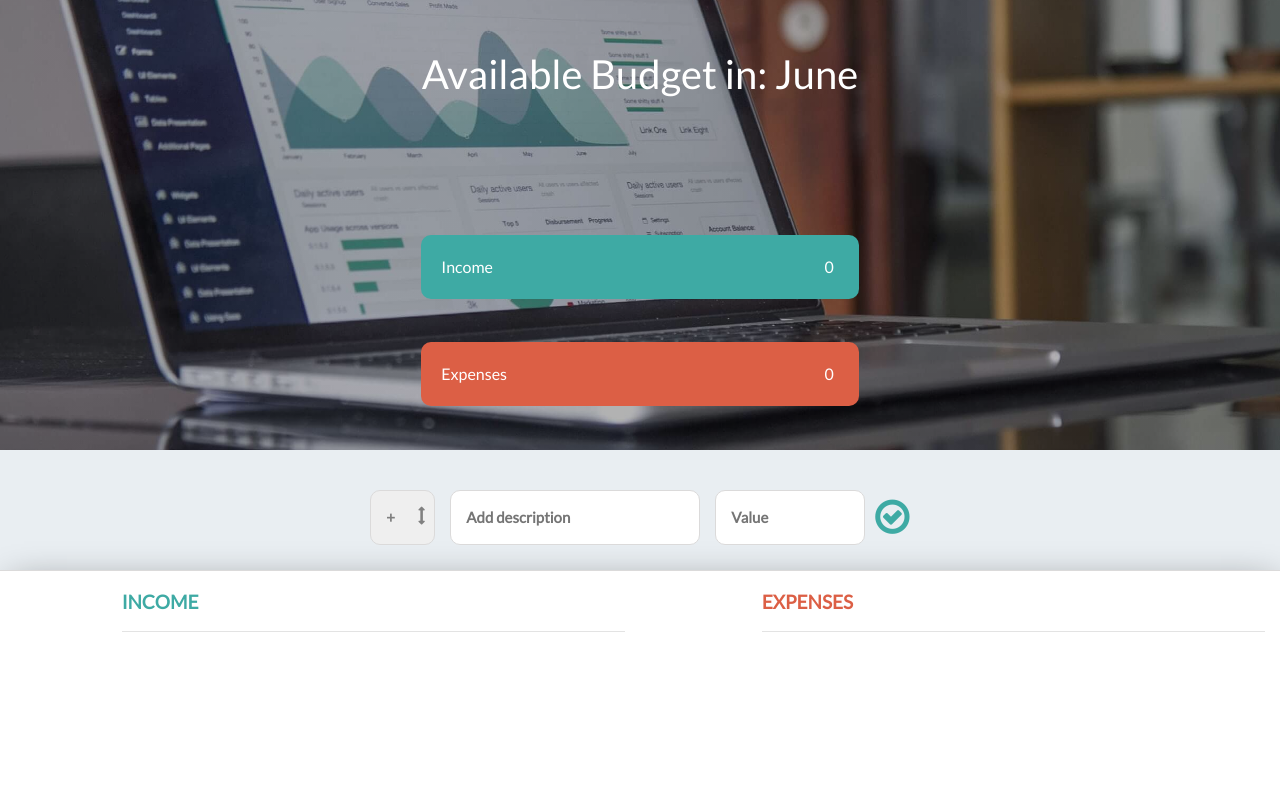
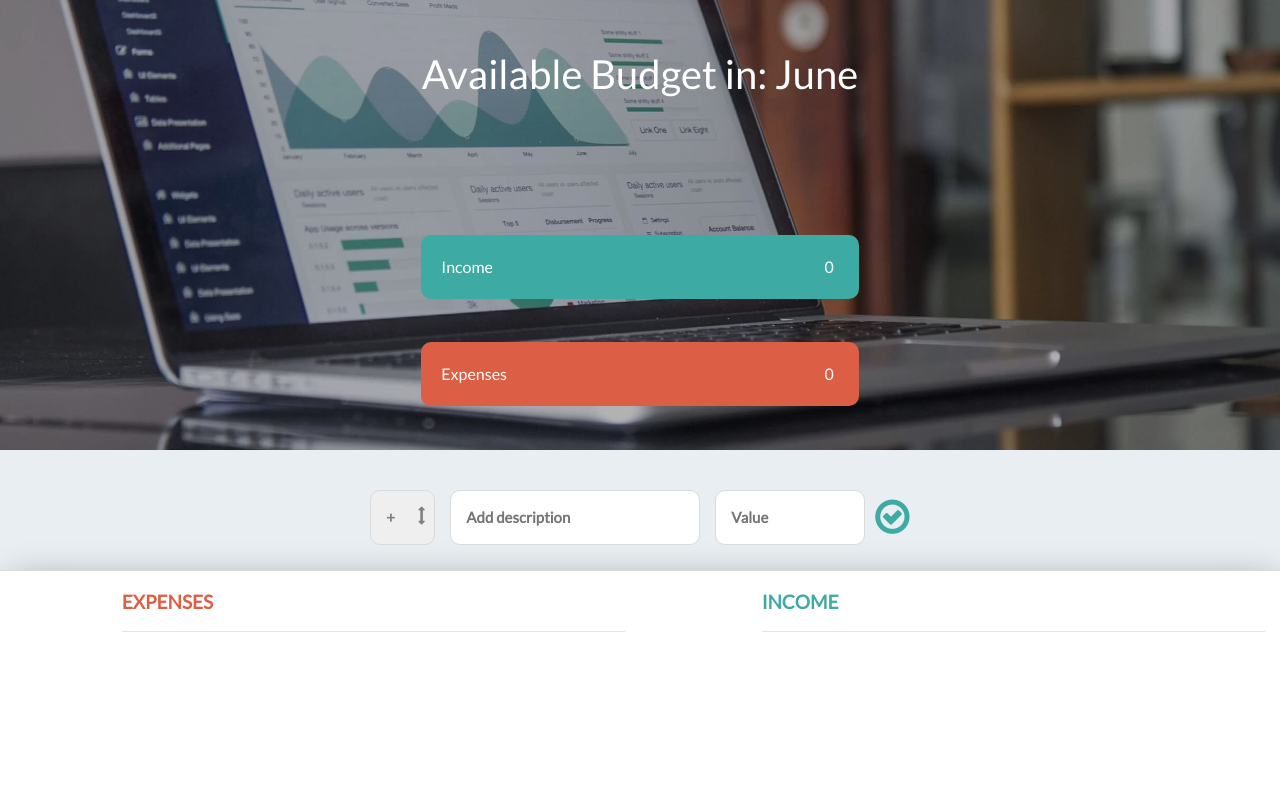
Before and after one commit to Zimann/Budget-Helper-Angular, an Angular app in the folder Budget-Helper/: page / in a window 1280 px wide. Shown: the top 800 px of the page. Built offline with nearby package versions, Linux system fonts and the light colour scheme.

Commit message:
move template from main-overview into separate components

```diff
--- a/Budget-Helper/src/app/main-overview/expense-overview/expense-overview.component.html
+++ b/Budget-Helper/src/app/main-overview/expense-overview/expense-overview.component.html
@@ -1,3 +1,9 @@
-<p>
-  expense-overview works!
-</p>
+<h3 class="col-title col-title-expenses">EXPENSES</h3>
+<hr>
+  <ul class="expense-entry-list">
+    <li *ngFor="let addedEntry of addedEntries">
+      <span>{{addedEntry.description}}</span>
+      <span>{{addedEntry.value}}</span>
+      <hr>
+    </li>
+  </ul>
--- a/Budget-Helper/src/app/main-overview/expense-overview/expense-overview.component.scss
+++ b/Budget-Helper/src/app/main-overview/expense-overview/expense-overview.component.scss
@@ -0,0 +1,10 @@
+.col-title {
+  padding-top: 20px;
+  padding-bottom: 2px;
+  font-size: 19px;
+  font-weight: bold;
+}
+
+.col-title-expenses {
+  color: #dc5f45;
+}
--- a/Budget-Helper/src/app/main-overview/expense-overview/expense-overview.component.ts
+++ b/Budget-Helper/src/app/main-overview/expense-overview/expense-overview.component.ts
@@ -1,4 +1,5 @@
-import { Component, OnInit } from '@angular/core';
+import {Component, Input, OnInit} from '@angular/core';
+import {OperationService} from '../../operation.service';
 
 @Component({
   selector: 'app-expense-overview',
@@ -7,7 +8,9 @@ import { Component, OnInit } from '@angular/core';
 })
 export class ExpenseOverviewComponent implements OnInit {
 
-  constructor() { }
+  public addedEntries = this.operationService.expenseEntries;
+
+  constructor(private operationService: OperationService) { }
 
   ngOnInit() {
   }
--- a/Budget-Helper/src/app/main-overview/income-overview/income-overview.component.html
+++ b/Budget-Helper/src/app/main-overview/income-overview/income-overview.component.html
@@ -1,3 +1,2 @@
-<p>
-  income-overview works!
-</p>
+ <h3 class="col-title col-title-income">INCOME</h3>
+ <hr>
--- a/Budget-Helper/src/app/main-overview/income-overview/income-overview.component.scss
+++ b/Budget-Helper/src/app/main-overview/income-overview/income-overview.component.scss
@@ -0,0 +1,10 @@
+.col-title {
+  padding-top: 20px;
+  padding-bottom: 2px;
+  font-size: 19px;
+  font-weight: bold;
+}
+
+.col-title-income {
+  color: #3eaaa4;
+}
--- a/Budget-Helper/src/app/main-overview/main-overview.component.html
+++ b/Budget-Helper/src/app/main-overview/main-overview.component.html
@@ -1,10 +1,8 @@
   <div class="row main-overview-container">
+    <div class="expenses-col col-md-5 offset-1">
+      <app-expense-overview></app-expense-overview>
+    </div>
     <div class="income-col col-md-5 offset-1">
-      <h3 class="col-title col-title-income">INCOME</h3>
-      <hr>
-    </div>
-    <div class="expenses-col col-md-5 offset-1">
-      <h3 class="col-title col-title-expenses">EXPENSES</h3>
-      <hr>
+      <app-income-overview></app-income-overview>
     </div>
   </div>
--- a/Budget-Helper/src/app/main-overview/main-overview.component.scss
+++ b/Budget-Helper/src/app/main-overview/main-overview.component.scss
@@ -18,12 +18,4 @@
     width: 100%;
     border-top: 1px solid rgba(159,159,159,.29);
   }
-
-  .col-title-income {
-    color: #3eaaa4;
-  }
-
-  .col-title-expenses {
-    color: #dc5f45;
-  }
 }
```
